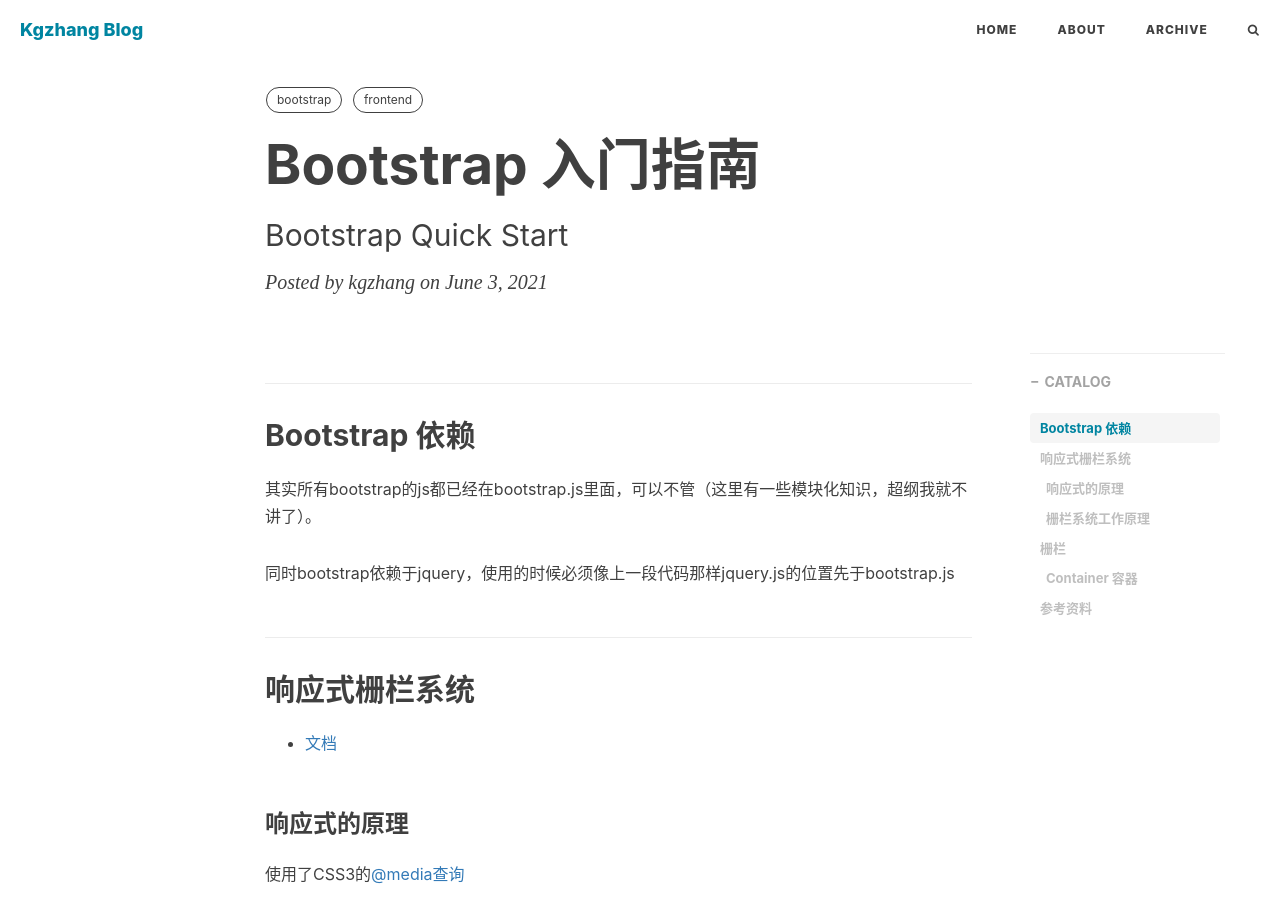
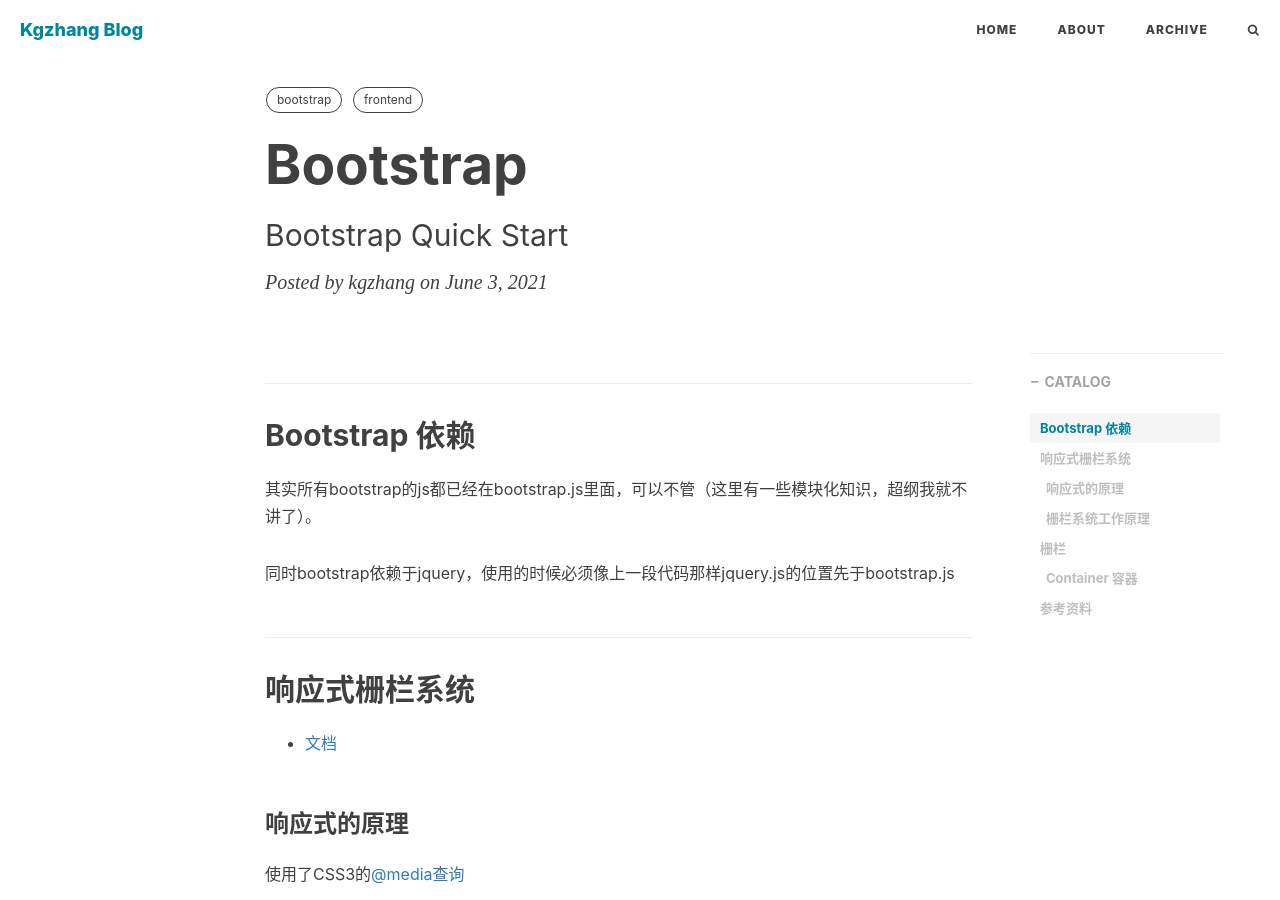
Before and after one commit to kougazhang/oom, a Jekyll site: the page built from _posts/2021-06-03-bootstrap.md, in a window 1280 px wide and 900 px high. Built offline with Jekyll 4.4.1, drawn with Linux system fonts in a browser that asks for light colours; nearby versions of some CDN libraries; comment, search, counter and statistics services are not loaded.

Commit message:
supply about frontend

```diff
--- a/_posts/2021-06-03-bootstrap.md
+++ b/_posts/2021-06-03-bootstrap.md
@@ -1,6 +1,6 @@
 ---
 layout:     post
-title:      "Bootstrap 入门指南"
+title:      "Bootstrap"
 subtitle:   "Bootstrap Quick Start"
 date:       2021-06-03 19:16:00
 author:     "kgzhang"
```
